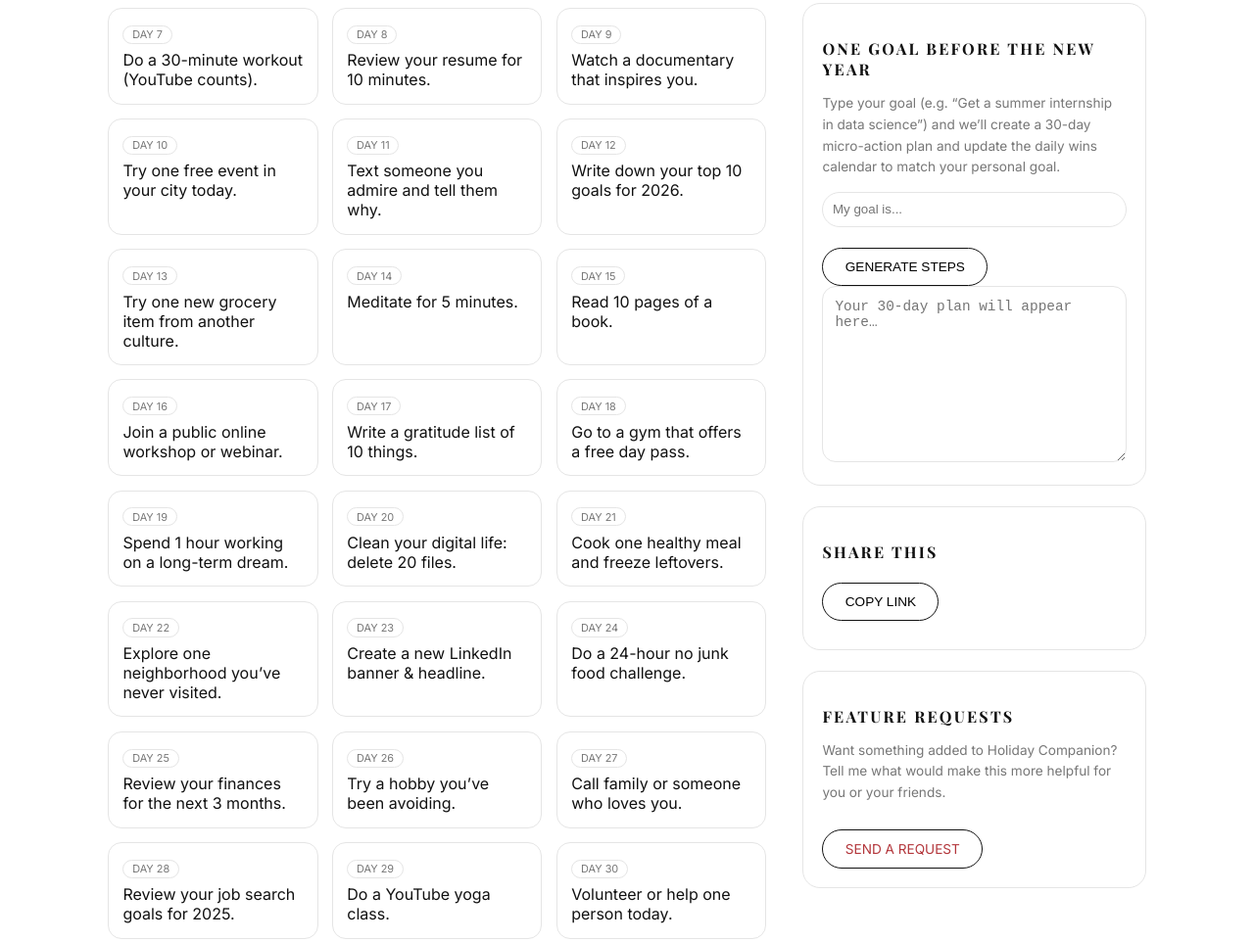
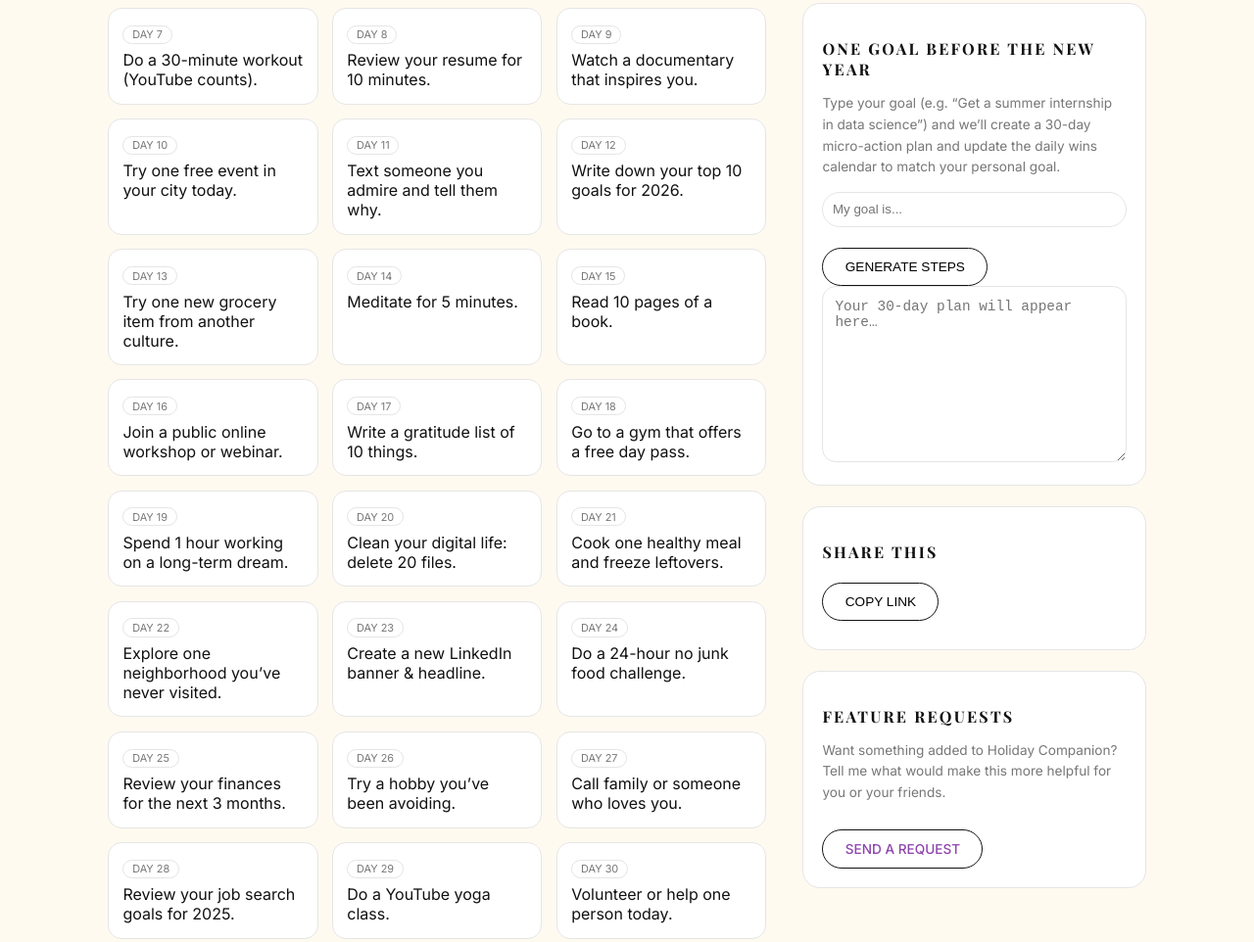
Before and after one commit to Gigi-py/holidaycompanion, a plain HTML site: page index.html in a window 1280 px wide. Shown: the part 860-1822 px from the top of the page at 98% size. Drawn offline with nearby package versions, Linux system fonts and the light colour scheme.

Commit message:
Color change on font and background

```diff
--- a/index.html
+++ b/index.html
@@ -9,8 +9,26 @@
   <link href="https://fonts.googleapis.com/css2?family=Playfair+Display:wght@500;700&family=Inter:wght@300;400;500;600&display=swap" rel="stylesheet">
 
   <style>
+    /* Pretty purple links */
+.link-btn,
+.sidebar-card a {
+  color: #8e44ad !important;      /* soft royal purple */
+  font-weight: 500;
+}
+
+.link-btn:hover,
+.sidebar-card a:hover {
+  color: #732d91 !important;       /* slightly deeper purple on hover */
+  text-decoration: underline;
+}
+
+    .card {
+  background: #ffffffcc; /* white with 80% opacity */
+  backdrop-filter: blur(4px);
+}
+
     :root {
-      --bg: #ffffff;
+      --bg: #fffaf0;
       --text: #111111;
       --muted: #777777;
       --border: #e5e5e5;
```
